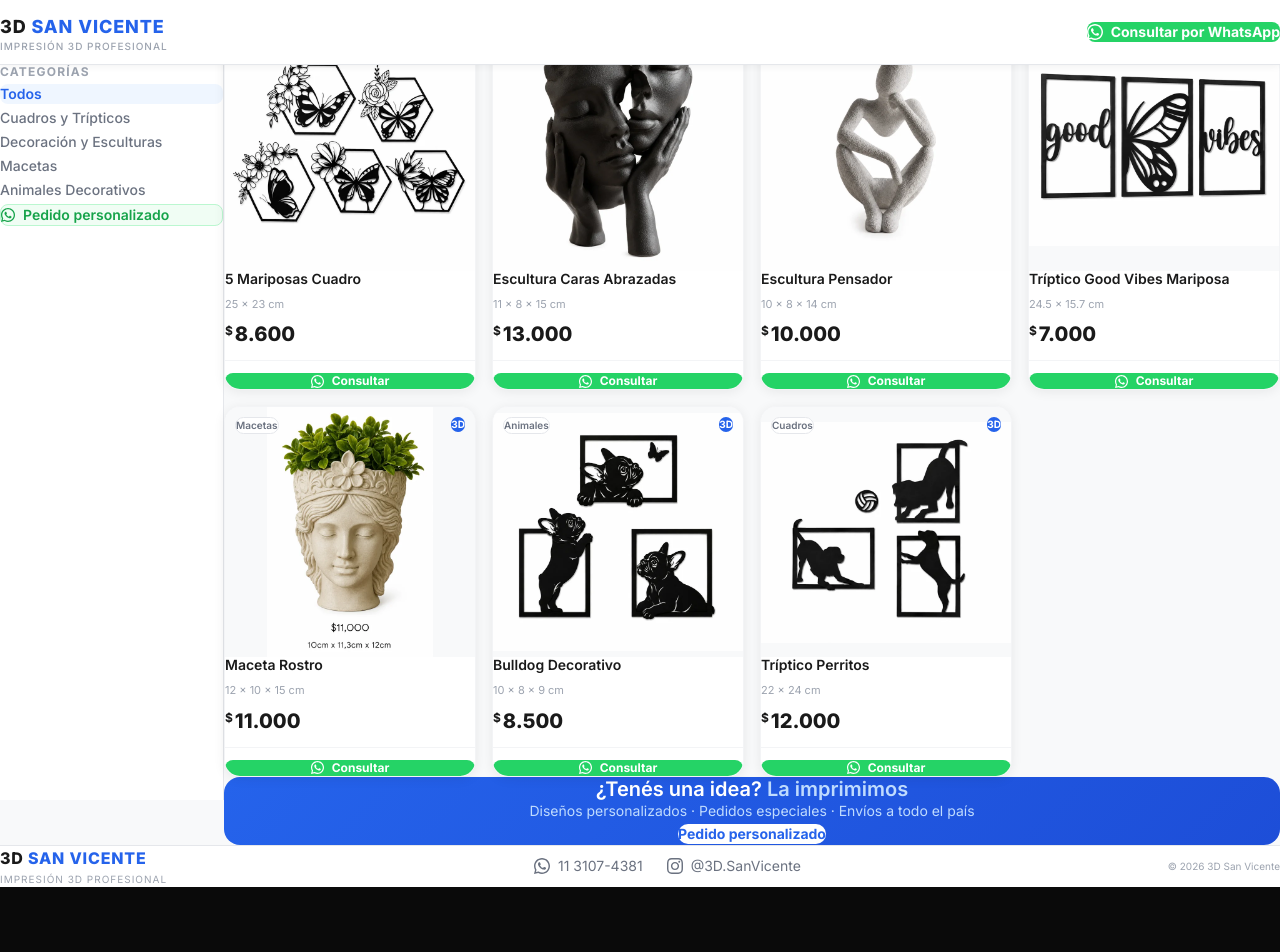
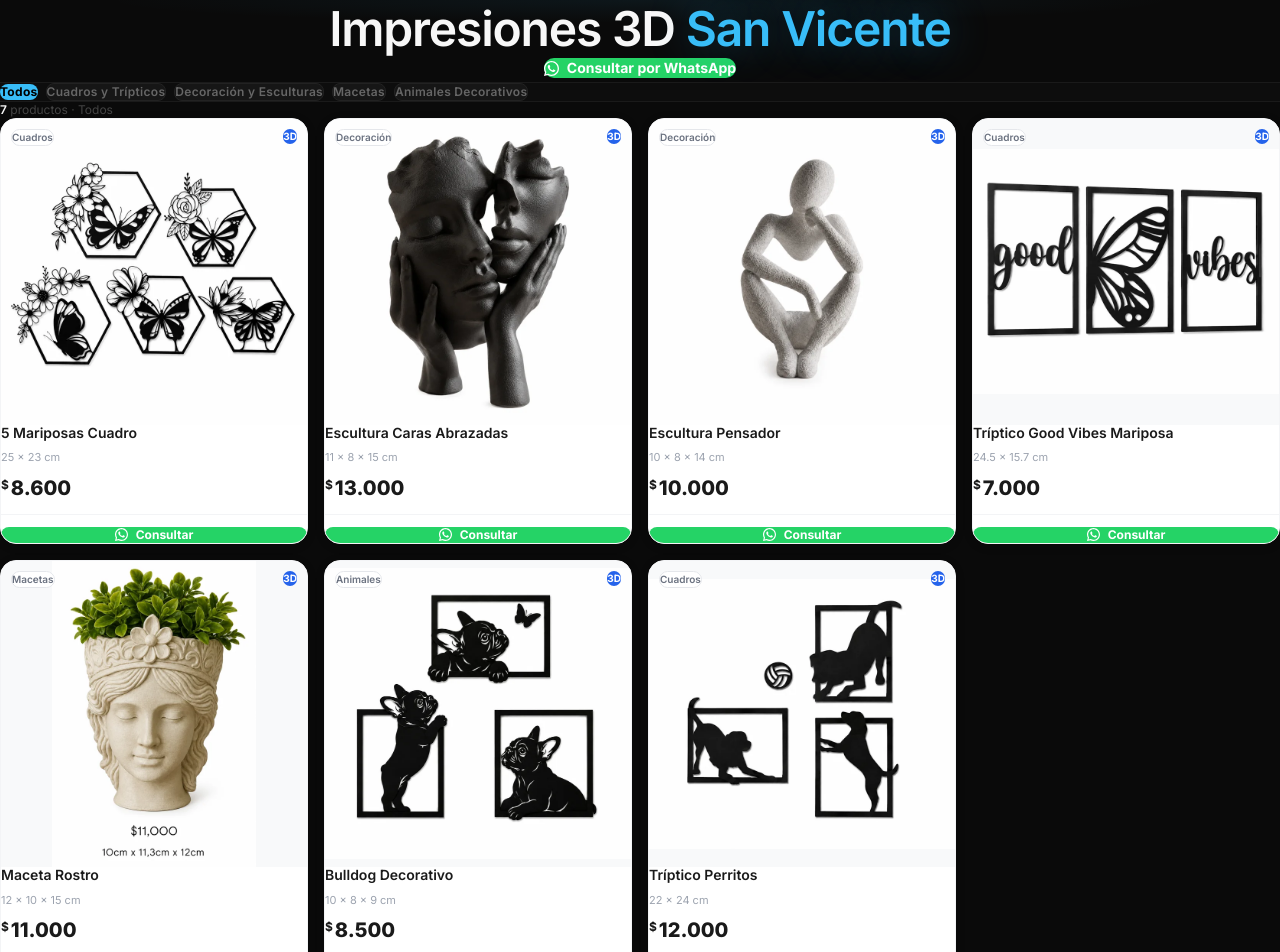
Before and after one commit to tesoxservice-ai/catalogo-3dsanvicente, a Next.js app: page / in a window 1280 px wide. Shown: the top 952 px of the page. Before the commit the page ends 887 px from the top, so only its background shows below. Built offline with nearby package versions, Linux system fonts and the light colour scheme.

Commit message:
diseno final

```diff
--- a/app/page.tsx
+++ b/app/page.tsx
@@ -1,7 +1,6 @@
 "use client";
 
 import { useState, useMemo } from "react";
-import Link from "next/link";
 import ProductCard, { type Product } from "@/components/ProductCard";
 import {
   type CategoryId,
@@ -25,106 +24,72 @@ export default function HomePage() {
     return allProducts.filter((p) => p.category === activeCategory);
   }, [activeCategory]);
 
+  const activeLabel =
+    CATEGORIES.find((c) => c.id === activeCategory)?.label ?? "Todos";
+
   return (
-    <div className="min-h-screen flex flex-col" style={{ backgroundColor: "#F8F9FA", color: "#1A1A1A" }}>
+    <div className="min-h-screen flex flex-col" style={{ backgroundColor: "#0A0A0A", color: "#F8F8F8" }}>
 
-      {/* HEADER */}
-      <header
-        className="fixed top-0 left-0 right-0 z-50"
-        style={{ backgroundColor: "#FFFFFF", borderBottom: "1px solid #E5E7EB", boxShadow: "0 1px 8px rgba(0,0,0,0.06)" }}
+      {/* HERO — identidad + título */}
+      <section
+        className="pt-16 pb-10 px-4 text-center relative overflow-hidden"
+        style={{ borderBottom: "1px solid #1A1A1A" }}
       >
-        <div className="max-w-screen-xl mx-auto flex items-center justify-between px-6 h-16">
-          <Link href="/" className="flex flex-col leading-none">
-            <span className="text-lg font-black tracking-wider uppercase" style={{ color: "#1A1A1A" }}>
-              3D <span style={{ color: "#2563EB" }}>San Vicente</span>
+        {/* Glow */}
+        <div
+          className="absolute inset-0 pointer-events-none"
+          style={{ background: "radial-gradient(ellipse 60% 40% at 50% 0%, rgba(56,189,248,0.07) 0%, transparent 70%)" }}
+        />
+
+        {/* Nombre de la empresa */}
+        <p
+          className="text-xs font-bold tracking-[0.4em] uppercase mb-3"
+          style={{ color: "#38BDF8" }}
+        >
+        </p>
+
+        {/* Título principal */}
+        <h1
+          className="text-4xl sm:text-5xl font-black leading-none tracking-tight mb-3 relative"
+          style={{ color: "#F8F8F8" }}
+        >
+          Impresiones 3D{" "}
+          <span style={{ color: "#38BDF8", textShadow: "0 0 40px rgba(56,189,248,0.35)" }}>
+            San Vicente
           </span>
-            <span className="text-[10px] font-medium tracking-widest uppercase" style={{ color: "#9CA3AF" }}>
-              Impresión 3D Profesional
-            </span>
-          </Link>
-
+        </h1>
+        {/* Botón WhatsApp en el hero */}
         <a
           href={WA_LINK}
           target="_blank"
           rel="noopener noreferrer"
-            className="flex items-center gap-2 text-sm font-bold px-4 py-2 rounded-lg"
+          className="inline-flex items-center gap-2 px-5 py-2.5 rounded-xl text-sm font-bold transition-all duration-200 hover:opacity-90 active:scale-95"
           style={{ backgroundColor: "#25D366", color: "#fff" }}
         >
-            <svg width="16" height="16" viewBox="0 0 24 24" fill="currentColor">
+          <svg width="15" height="15" viewBox="0 0 24 24" fill="currentColor">
             <path d="M17.472 14.382c-.297-.149-1.758-.867-2.03-.967-.273-.099-.471-.148-.67.15-.197.297-.767.966-.94 1.164-.173.199-.347.223-.644.075-.297-.15-1.255-.463-2.39-1.475-.883-.788-1.48-1.761-1.653-2.059-.173-.297-.018-.458.13-.606.134-.133.298-.347.446-.52.149-.174.198-.298.298-.497.099-.198.05-.371-.025-.52-.075-.149-.669-1.612-.916-2.207-.242-.579-.487-.5-.669-.51-.173-.008-.371-.01-.57-.01-.198 0-.52.074-.792.372-.272.297-1.04 1.016-1.04 2.479 0 1.462 1.065 2.875 1.213 3.074.149.198 2.096 3.2 5.077 4.487.709.306 1.262.489 1.694.625.712.227 1.36.195 1.871.118.571-.085 1.758-.719 2.006-1.413.248-.694.248-1.289.173-1.413-.074-.124-.272-.198-.57-.347z" />
             <path d="M12 0C5.373 0 0 5.373 0 12c0 2.125.558 4.126 1.532 5.862L0 24l6.305-1.508A11.945 11.945 0 0012 24c6.627 0 12-5.373 12-12S18.627 0 12 0zm0 21.818a9.8 9.8 0 01-5.032-1.386l-.36-.214-3.742.895.952-3.653-.234-.374A9.792 9.792 0 012.182 12C2.182 6.578 6.578 2.182 12 2.182S21.818 6.578 21.818 12 17.422 21.818 12 21.818z" />
           </svg>
-            <span className="hidden sm:inline">Consultar por WhatsApp</span>
+          Consultar por WhatsApp
         </a>
-        </div>
-      </header>
+      </section>
 
-      {/* BODY — sidebar + grid */}
-      <div className="flex flex-1 pt-16 max-w-screen-xl mx-auto w-full">
-
-        {/* SIDEBAR */}
-        <aside
-          className="hidden md:flex flex-col gap-1 w-56 shrink-0 sticky top-16 h-[calc(100vh-4rem)] overflow-y-auto px-4 py-8"
-          style={{ backgroundColor: "#FFFFFF", borderRight: "1px solid #E5E7EB" }}
-        >
-          <p className="text-xs font-bold tracking-widest uppercase mb-4" style={{ color: "#9CA3AF" }}>
-            Categorías
-          </p>
+      {/* CATEGORÍAS */}
+      <div style={{ backgroundColor: "#0D0D0D", borderBottom: "1px solid #1A1A1A" }}>
+        <div className="max-w-screen-xl mx-auto px-4 py-3">
+          <div className="flex items-center gap-2 overflow-x-auto" style={{ scrollbarWidth: "none" }}>
+            <style>{`.cat-hide::-webkit-scrollbar{display:none}`}</style>
             {CATEGORIES.map((cat) => {
               const isActive = cat.id === activeCategory;
               return (
                 <button
                   key={cat.id}
                   onClick={() => setActiveCategory(cat.id)}
-                className="text-left px-3 py-2.5 rounded-lg text-sm font-medium transition-all duration-150 w-full"
+                  className="cat-hide whitespace-nowrap px-4 py-2 rounded-lg text-xs font-semibold tracking-wide transition-all duration-200 shrink-0"
                   style={
                     isActive
-                    ? { backgroundColor: "#EFF6FF", color: "#2563EB", fontWeight: 600 }
-                    : { backgroundColor: "transparent", color: "#6B7280" }
-                }
-                onMouseEnter={(e) => {
-                  if (!isActive) (e.currentTarget as HTMLElement).style.backgroundColor = "#F9FAFB";
-                }}
-                onMouseLeave={(e) => {
-                  if (!isActive) (e.currentTarget as HTMLElement).style.backgroundColor = "transparent";
-                }}
-              >
-                {cat.label}
-              </button>
-            );
-          })}
-
-          {/* WhatsApp en sidebar */}
-          <div className="mt-auto pt-8">
-            <a
-              href={`https://wa.me/${WA_NUMBER}?text=${encodeURIComponent("Hola! Quiero consultar sobre un diseño personalizado.")}`}
-              target="_blank"
-              rel="noopener noreferrer"
-              className="flex items-center gap-2 px-3 py-2.5 rounded-lg text-sm font-semibold w-full transition-all"
-              style={{ backgroundColor: "#F0FDF4", color: "#16A34A", border: "1px solid #BBF7D0" }}
-            >
-              <svg width="14" height="14" viewBox="0 0 24 24" fill="currentColor">
-                <path d="M17.472 14.382c-.297-.149-1.758-.867-2.03-.967-.273-.099-.471-.148-.67.15-.197.297-.767.966-.94 1.164-.173.199-.347.223-.644.075-.297-.15-1.255-.463-2.39-1.475-.883-.788-1.48-1.761-1.653-2.059-.173-.297-.018-.458.13-.606.134-.133.298-.347.446-.52.149-.174.198-.298.298-.497.099-.198.05-.371-.025-.52-.075-.149-.669-1.612-.916-2.207-.242-.579-.487-.5-.669-.51-.173-.008-.371-.01-.57-.01-.198 0-.52.074-.792.372-.272.297-1.04 1.016-1.04 2.479 0 1.462 1.065 2.875 1.213 3.074.149.198 2.096 3.2 5.077 4.487.709.306 1.262.489 1.694.625.712.227 1.36.195 1.871.118.571-.085 1.758-.719 2.006-1.413.248-.694.248-1.289.173-1.413-.074-.124-.272-.198-.57-.347z" />
-                <path d="M12 0C5.373 0 0 5.373 0 12c0 2.125.558 4.126 1.532 5.862L0 24l6.305-1.508A11.945 11.945 0 0012 24c6.627 0 12-5.373 12-12S18.627 0 12 0zm0 21.818a9.8 9.8 0 01-5.032-1.386l-.36-.214-3.742.895.952-3.653-.234-.374A9.792 9.792 0 012.182 12C2.182 6.578 6.578 2.182 12 2.182S21.818 6.578 21.818 12 17.422 21.818 12 21.818z" />
-              </svg>
-              Pedido personalizado
-            </a>
-          </div>
-        </aside>
-
-        {/* MOBILE FILTER — horizontal pills */}
-        <div className="md:hidden w-full px-4 pt-4 pb-2 overflow-x-auto flex gap-2" style={{ borderBottom: "1px solid #E5E7EB" }}>
-          {CATEGORIES.map((cat) => {
-            const isActive = cat.id === activeCategory;
-            return (
-              <button
-                key={cat.id}
-                onClick={() => setActiveCategory(cat.id)}
-                className="whitespace-nowrap px-4 py-2 rounded-full text-sm font-medium transition-all shrink-0"
-                style={
-                  isActive
-                    ? { backgroundColor: "#2563EB", color: "#FFFFFF", border: "1px solid #2563EB" }
-                    : { backgroundColor: "#F3F4F6", color: "#6B7280", border: "1px solid transparent" }
+                      ? { backgroundColor: "#38BDF8", color: "#000", fontWeight: 700 }
+                      : { backgroundColor: "#161616", color: "#666", border: "1px solid #222" }
                   }
                 >
                   {cat.label}
@@ -132,89 +97,89 @@ export default function HomePage() {
               );
             })}
           </div>
+        </div>
+      </div>
 
-        {/* MAIN CONTENT */}
-        <main className="flex-1 px-4 md:px-8 py-8 pb-16">
-
-          {/* Results count */}
-          <div className="flex items-center justify-between mb-6">
-            <p className="text-sm" style={{ color: "#6B7280" }}>
-              <span style={{ color: "#1A1A1A", fontWeight: 600 }}>{filtered.length}</span>{" "}
-              producto{filtered.length !== 1 ? "s" : ""}
+      {/* PRODUCTOS */}
+      <main className="flex-1 w-full max-w-screen-xl mx-auto px-4 pt-8 pb-16">
+        <div className="flex items-center justify-between mb-5">
+          <p className="text-xs" style={{ color: "#444" }}>
+            <span style={{ color: "#F8F8F8", fontWeight: 600 }}>{filtered.length}</span>{" "}
+            producto{filtered.length !== 1 ? "s" : ""} · {activeLabel}
           </p>
         </div>
 
-          {/* Product grid */}
         {filtered.length > 0 ? (
-            <div className="grid grid-cols-2 sm:grid-cols-3 lg:grid-cols-3 xl:grid-cols-4 gap-4">
+          <div className="grid grid-cols-2 sm:grid-cols-3 lg:grid-cols-4 gap-3 sm:gap-4">
             {filtered.map((product) => (
               <ProductCard key={product.id} product={product} />
             ))}
           </div>
         ) : (
           <div
-              className="flex flex-col items-center justify-center py-24 gap-4 rounded-2xl"
-              style={{ border: "1px dashed #D1D5DB", backgroundColor: "#FFFFFF" }}
+            className="flex flex-col items-center justify-center py-24 gap-4 rounded-xl"
+            style={{ border: "1px dashed #2A2A2A" }}
           >
-              <svg width="40" height="40" viewBox="0 0 24 24" fill="none" stroke="#9CA3AF" strokeWidth="1.5" strokeLinecap="round">
+            <svg width="40" height="40" viewBox="0 0 24 24" fill="none" stroke="#38BDF8" strokeWidth="1.2" strokeLinecap="round" opacity={0.4}>
               <circle cx="11" cy="11" r="8" />
               <path d="m21 21-4.35-4.35" />
             </svg>
-              <p style={{ color: "#9CA3AF" }} className="text-sm">Sin productos en esta categoría</p>
+            <p style={{ color: "#555" }} className="text-sm">Sin productos en esta categoría</p>
           </div>
         )}
 
-          {/* CTA banner */}
+        {/* CTA */}
         <div
-            className="mt-12 rounded-2xl px-6 py-10 text-center"
-            style={{ background: "linear-gradient(135deg, #2563EB 0%, #1D4ED8 100%)" }}
+          className="mt-12 rounded-2xl px-6 py-8 text-center"
+          style={{ background: "linear-gradient(135deg, rgba(56,189,248,0.08) 0%, rgba(56,189,248,0.03) 100%)", border: "1px solid rgba(56,189,248,0.15)" }}
         >
-            <h2 className="text-xl font-black mb-2" style={{ color: "#FFFFFF" }}>
-              ¿Tenés una idea? <span style={{ color: "#BFDBFE" }}>La imprimimos</span>
+          <h2 className="text-lg font-black mb-2" style={{ color: "#F8F8F8" }}>
+            ¿Tenés una idea? <span style={{ color: "#38BDF8" }}>La imprimimos</span>
           </h2>
-            <p className="text-sm mb-6" style={{ color: "#BFDBFE" }}>
+          <p className="text-xs mb-5" style={{ color: "#555" }}>
             Diseños personalizados · Pedidos especiales · Envíos a todo el país
           </p>
           <a
             href={`https://wa.me/${WA_NUMBER}?text=${encodeURIComponent("Hola! Quiero consultar sobre un diseño personalizado.")}`}
             target="_blank"
             rel="noopener noreferrer"
-              className="inline-flex items-center gap-2 px-6 py-3 rounded-xl text-sm font-bold"
-              style={{ backgroundColor: "#FFFFFF", color: "#2563EB" }}
+            className="inline-flex items-center gap-2 px-6 py-3 rounded-xl text-sm font-bold transition-all hover:opacity-90"
+            style={{ backgroundColor: "#38BDF8", color: "#000" }}
           >
             Pedido personalizado
           </a>
         </div>
       </main>
+
+      {/* FOOTER */}
+      <footer className="py-8 px-4" style={{ borderTop: "1px solid #1A1A1A", backgroundColor: "#080808" }}>
+        <div className="max-w-screen-xl mx-auto flex flex-col sm:flex-row items-center justify-between gap-4">
+          <div className="flex flex-col items-center sm:items-start gap-0.5">
+            <span className="font-black text-sm tracking-widest uppercase" style={{ color: "#F8F8F8" }}>
+              Impresiones 3D <span style={{ color: "#38BDF8" }}>San Vicente</span>
+            </span>
+            <span className="text-[9px] tracking-widest uppercase" style={{ color: "#444" }}>
+              Fabricación propia · Envíos a todo el país
+            </span>
           </div>
 
-      {/* FOOTER */}
-      <footer className="py-8 px-6" style={{ borderTop: "1px solid #E5E7EB", backgroundColor: "#FFFFFF" }}>
-        <div className="max-w-screen-xl mx-auto flex flex-col sm:flex-row items-center justify-between gap-4">
-          <div className="flex flex-col items-center sm:items-start gap-0.5">
-            <span className="font-black text-base tracking-wider uppercase" style={{ color: "#1A1A1A" }}>
-              3D <span style={{ color: "#2563EB" }}>San Vicente</span>
-            </span>
-            <span className="text-[10px] tracking-widest uppercase" style={{ color: "#9CA3AF" }}>
-              Impresión 3D Profesional
-            </span>
-          </div>
           <div className="flex items-center gap-6">
-            <a href={WA_LINK} target="_blank" rel="noopener noreferrer" className="flex items-center gap-2 text-sm" style={{ color: "#6B7280" }}>
-              <svg width="16" height="16" viewBox="0 0 24 24" fill="currentColor">
+            <a href={WA_LINK} target="_blank" rel="noopener noreferrer" className="flex items-center gap-2 text-sm" style={{ color: "#666" }}>
+              <svg width="15" height="15" viewBox="0 0 24 24" fill="currentColor">
                 <path d="M17.472 14.382c-.297-.149-1.758-.867-2.03-.967-.273-.099-.471-.148-.67.15-.197.297-.767.966-.94 1.164-.173.199-.347.223-.644.075-.297-.15-1.255-.463-2.39-1.475-.883-.788-1.48-1.761-1.653-2.059-.173-.297-.018-.458.13-.606.134-.133.298-.347.446-.52.149-.174.198-.298.298-.497.099-.198.05-.371-.025-.52-.075-.149-.669-1.612-.916-2.207-.242-.579-.487-.5-.669-.51-.173-.008-.371-.01-.57-.01-.198 0-.52.074-.792.372-.272.297-1.04 1.016-1.04 2.479 0 1.462 1.065 2.875 1.213 3.074.149.198 2.096 3.2 5.077 4.487.709.306 1.262.489 1.694.625.712.227 1.36.195 1.871.118.571-.085 1.758-.719 2.006-1.413.248-.694.248-1.289.173-1.413-.074-.124-.272-.198-.57-.347z" />
                 <path d="M12 0C5.373 0 0 5.373 0 12c0 2.125.558 4.126 1.532 5.862L0 24l6.305-1.508A11.945 11.945 0 0012 24c6.627 0 12-5.373 12-12S18.627 0 12 0zm0 21.818a9.8 9.8 0 01-5.032-1.386l-.36-.214-3.742.895.952-3.653-.234-.374A9.792 9.792 0 012.182 12C2.182 6.578 6.578 2.182 12 2.182S21.818 6.578 21.818 12 17.422 21.818 12 21.818z" />
               </svg>
               11 3107-4381
             </a>
-            <a href={INSTAGRAM} target="_blank" rel="noopener noreferrer" className="flex items-center gap-2 text-sm" style={{ color: "#6B7280" }}>
-              <svg width="16" height="16" viewBox="0 0 24 24" fill="currentColor">
+            <a href={INSTAGRAM} target="_blank" rel="noopener noreferrer" className="flex items-center gap-2 text-sm" style={{ color: "#666" }}>
+              <svg width="15" height="15" viewBox="0 0 24 24" fill="currentColor">
                 <path d="M12 2.163c3.204 0 3.584.012 4.85.07 3.252.148 4.771 1.691 4.919 4.919.058 1.265.069 1.645.069 4.849 0 3.205-.012 3.584-.069 4.849-.149 3.225-1.664 4.771-4.919 4.919-1.266.058-1.644.07-4.85.07-3.204 0-3.584-.012-4.849-.07-3.26-.149-4.771-1.699-4.919-4.92-.058-1.265-.07-1.644-.07-4.849 0-3.204.013-3.583.07-4.849.149-3.227 1.664-4.771 4.919-4.919 1.266-.057 1.645-.069 4.849-.069zm0-2.163c-3.259 0-3.667.014-4.947.072-4.358.2-6.78 2.618-6.98 6.98-.059 1.281-.073 1.689-.073 4.948 0 3.259.014 3.668.072 4.948.2 4.358 2.618 6.78 6.98 6.98 1.281.058 1.689.072 4.948.072 3.259 0 3.668-.014 4.948-.072 4.354-.2 6.782-2.618 6.979-6.98.059-1.28.073-1.689.073-4.948 0-3.259-.014-3.667-.072-4.947-.196-4.354-2.617-6.78-6.979-6.98-1.281-.059-1.69-.073-4.949-.073zm0 5.838c-3.403 0-6.162 2.759-6.162 6.162s2.759 6.163 6.162 6.163 6.162-2.759 6.162-6.163c0-3.403-2.759-6.162-6.162-6.162zm0 10.162c-2.209 0-4-1.79-4-4 0-2.209 1.791-4 4-4s4 1.791 4 4c0 2.21-1.791 4-4 4zm6.406-11.845c-.796 0-1.441.645-1.441 1.44s.645 1.44 1.441 1.44c.795 0 1.439-.645 1.439-1.44s-.644-1.44-1.439-1.44z" />
               </svg>
               @3D.SanVicente
             </a>
           </div>
-          <p className="text-[10px]" style={{ color: "#9CA3AF" }}>© 2026 3D San Vicente</p>
+
+          <p className="text-[10px]" style={{ color: "#333" }}>© 2026 3D San Vicente</p>
         </div>
       </footer>
     </div>
--- a/components/CategoryFilter.tsx
+++ b/components/CategoryFilter.tsx
@@ -28,44 +28,30 @@ interface CategoryFilterProps {
 export default function CategoryFilter({ active, onChange }: CategoryFilterProps) {
   return (
     <div className="w-full overflow-x-auto scrollbar-hide">
+      {/* hide-scrollbar utility via inline style */}
       <style>{`
         .scrollbar-hide::-webkit-scrollbar { display: none; }
         .scrollbar-hide { -ms-overflow-style: none; scrollbar-width: none; }
       `}</style>
 
-      <div className="flex gap-2 px-4 pb-1 w-max">
+      <div className="flex gap-2 px-4 pb-1 w-max mx-auto">
         {CATEGORIES.map((cat) => {
           const isActive = cat.id === active;
           return (
             <button
               key={cat.id}
               onClick={() => onChange(cat.id)}
-              className="whitespace-nowrap px-4 py-2 rounded-full text-sm font-medium transition-all duration-200 cursor-pointer"
+              className={[
+                "whitespace-nowrap px-4 py-2 rounded-full text-sm font-medium transition-all duration-200 cursor-pointer",
+                isActive
+                  ? "text-black font-semibold shadow-[0_0_12px_rgba(56,189,248,0.45)]"
+                  : "border text-gray-400 hover:border-[#38BDF8] hover:text-[#38BDF8]",
+              ].join(" ")}
               style={
                 isActive
-                  ? {
-                      backgroundColor: "#2563EB",
-                      color: "#FFFFFF",
-                      border: "1px solid #2563EB",
-                    }
-                  : {
-                      backgroundColor: "#F3F4F6",
-                      color: "#6B7280",
-                      border: "1px solid transparent",
-                    }
+                  ? { backgroundColor: "#38BDF8", borderColor: "transparent" }
+                  : { borderColor: "#3A3A3A", backgroundColor: "transparent" }
               }
-              onMouseEnter={(e) => {
-                if (!isActive) {
-                  (e.currentTarget as HTMLButtonElement).style.borderColor = "#2563EB";
-                  (e.currentTarget as HTMLButtonElement).style.color = "#2563EB";
-                }
-              }}
-              onMouseLeave={(e) => {
-                if (!isActive) {
-                  (e.currentTarget as HTMLButtonElement).style.borderColor = "transparent";
-                  (e.currentTarget as HTMLButtonElement).style.color = "#6B7280";
-                }
-              }}
             >
               {cat.label}
             </button>
```
Lines whose indentation alone changed are shown as unchanged.
